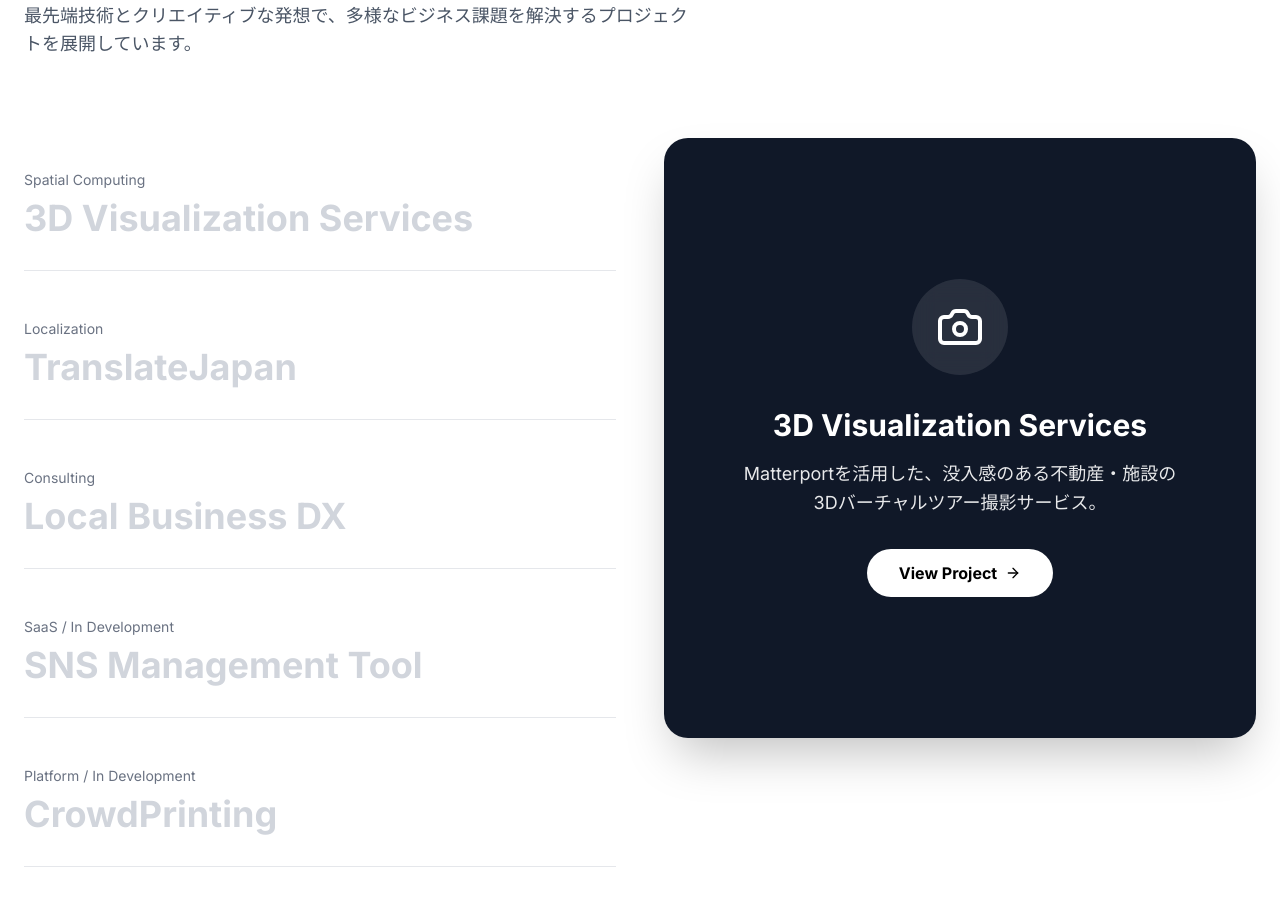
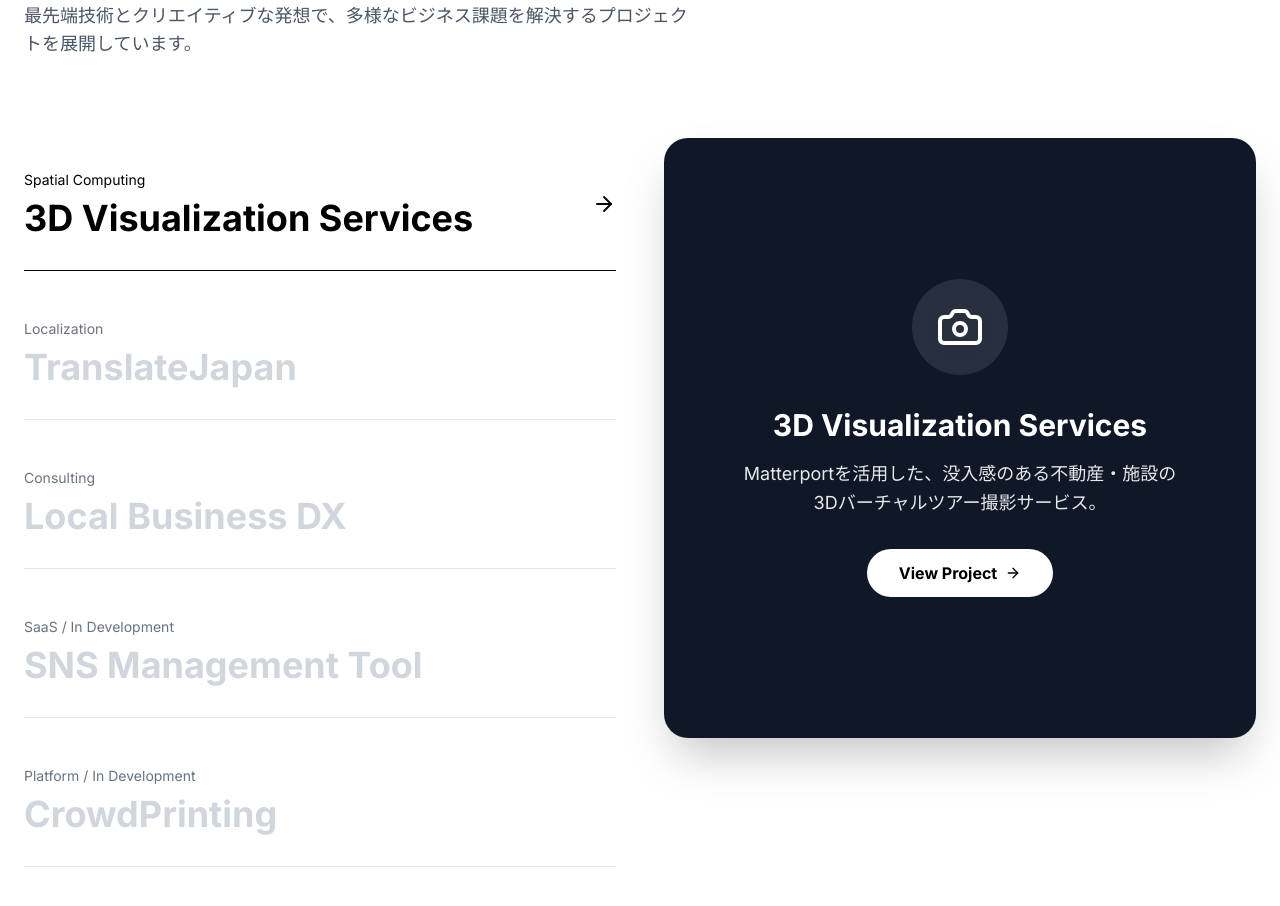
Before and after one commit to KuranosukeOhta/northerns-lab-corporate-site, a Next.js app: page / in a window 1280 px wide. Shown: the part 3400-4306 px from the top of the page. Built offline with nearby package versions, Linux system fonts and the light colour scheme.

Commit message:
fix: プロジェクト選択状態を次のホバーまで維持するよう修正

```diff
--- a/src/components/projects/ProjectHoverReveal.tsx
+++ b/src/components/projects/ProjectHoverReveal.tsx
@@ -122,26 +122,29 @@
         <div className="grid lg:grid-cols-2 gap-12 items-start relative">
           {/* Project List */}
           <div className="space-y-4 z-10">
-            {projects.map((project) => (
+            {projects.map((project) => {
+              const isActive = activeProject.id === project.id;
+              return (
                 <motion.div
                   key={project.id}
                   initial={{ opacity: 0, x: -20 }}
                   whileInView={{ opacity: 1, x: 0 }}
                   transition={{ duration: 0.5, delay: project.id * 0.1 }}
-                className="group cursor-pointer"
+                  className="cursor-pointer"
                   onMouseEnter={() => setActiveProject(project)}
                 >
-                <div className="flex items-center justify-between border-b border-gray-200 py-8 group-hover:border-black transition-colors duration-300">
+                  <div className={`flex items-center justify-between border-b py-8 transition-colors duration-300 ${isActive ? 'border-black' : 'border-gray-200 hover:border-black'}`}>
                     <div>
-                    <p className="text-sm text-gray-500 mb-2 group-hover:text-black transition-colors">{project.category}</p>
-                    <h3 className="text-2xl md:text-4xl font-bold text-gray-300 group-hover:text-black transition-colors duration-300">
+                      <p className={`text-sm mb-2 transition-colors ${isActive ? 'text-black' : 'text-gray-500 hover:text-black'}`}>{project.category}</p>
+                      <h3 className={`text-2xl md:text-4xl font-bold transition-colors duration-300 ${isActive ? 'text-black' : 'text-gray-300 hover:text-black'}`}>
                         {project.title}
                       </h3>
                     </div>
-                  <ArrowRight className="w-6 h-6 opacity-0 group-hover:opacity-100 -translate-x-4 group-hover:translate-x-0 transition-all duration-300" />
+                    <ArrowRight className={`w-6 h-6 transition-all duration-300 ${isActive ? 'opacity-100 translate-x-0' : 'opacity-0 -translate-x-4 hover:opacity-100 hover:translate-x-0'}`} />
                   </div>
                 </motion.div>
-            ))}
+              );
+            })}
           </div>
 
           {/* Preview Area (Sticky) */}
```
Lines whose indentation alone changed are shown as unchanged.
